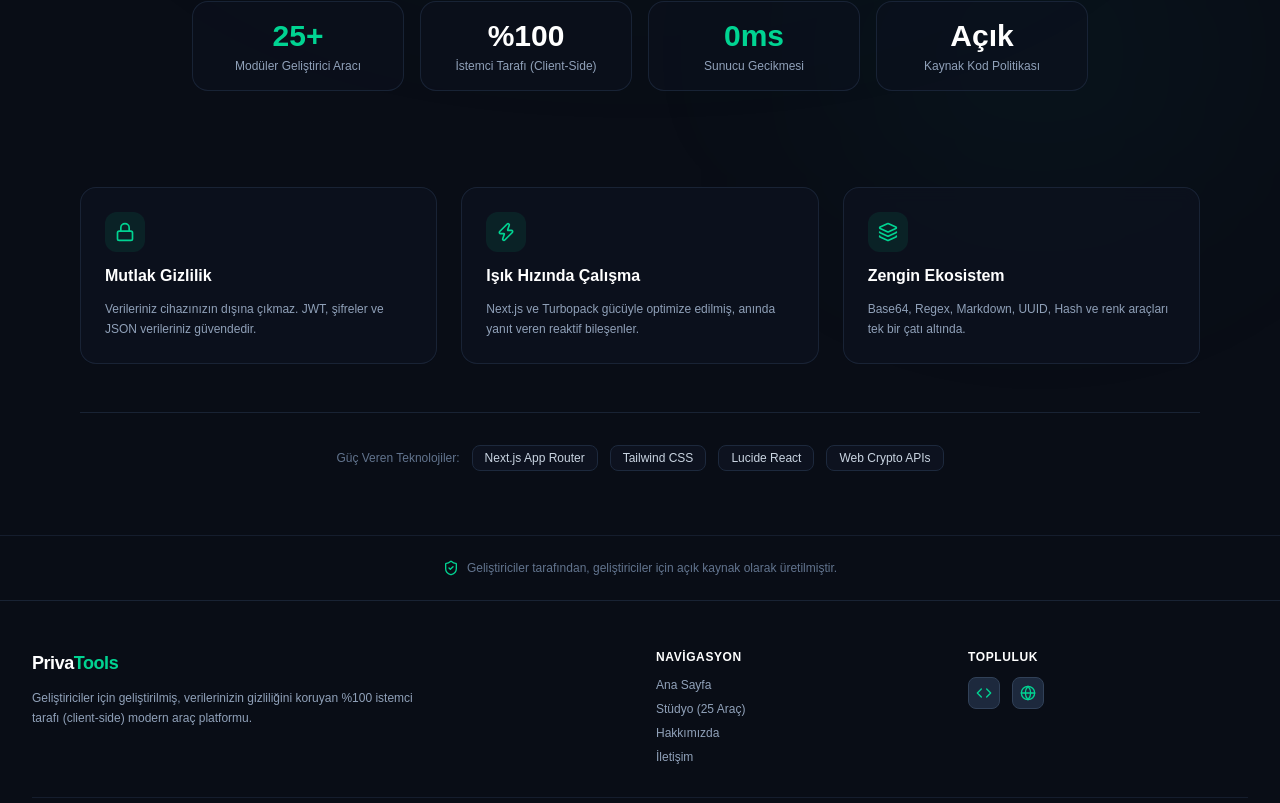
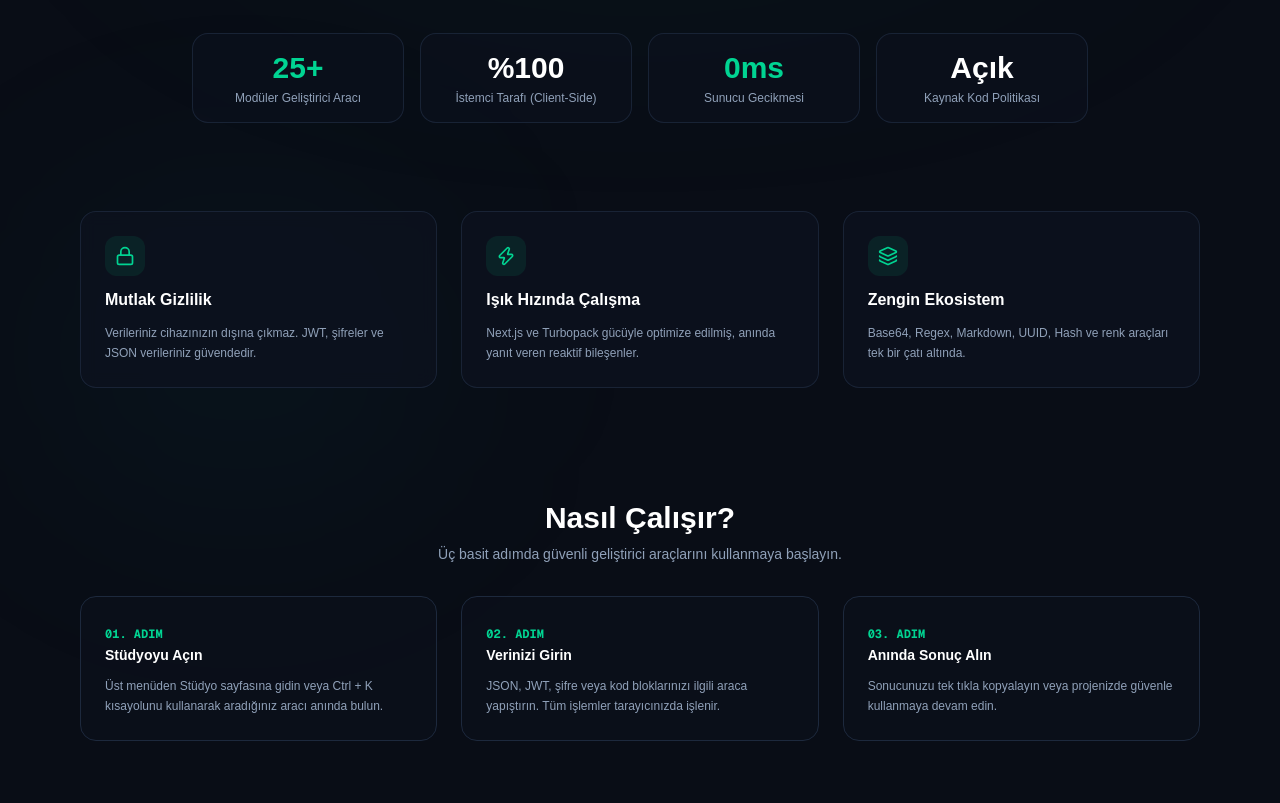
Before and after one commit to MuhammedEdev/privatools, a Next.js app: page / in a window 1280 px wide. Shown: the part 657-1460 px from the top of the page. Built offline with nearby package versions, Linux system fonts and the light colour scheme.

Commit message:
feat(home): add 'How It Works' section, process workflow cards, and enhanced layout spacing

```diff
--- a/src/app/page.tsx
+++ b/src/app/page.tsx
@@ -2,18 +2,18 @@
 "use client";
 
 import Link from "next/link";
-import { ArrowRight, Lock, Zap, Layers, Sparkles, ShieldCheck, Terminal, Cpu, Globe, Code2, CheckCircle2 } from "lucide-react";
+import { ArrowRight, Lock, Zap, Layers, Sparkles, ShieldCheck, Terminal, Code2, CheckCircle2, HelpCircle } from "lucide-react";
 
 export default function Home() {
   return (
     <div className="min-h-[calc(100vh-4rem)] bg-[#090D16] text-slate-100 flex flex-col justify-between relative overflow-hidden">
 
       {/* Arkaplan Dekoratif Işık Efektleri (Glow) */}
-      <div className="absolute top-0 left-1/2 -translate-x-1/2 w-[700px] h-[400px] bg-emerald-500/10 blur-[140px] rounded-full pointer-events-none" />
-      <div className="absolute bottom-1/3 right-10 w-[400px] h-[300px] bg-teal-500/5 blur-[120px] rounded-full pointer-events-none" />
+      <div className="absolute top-0 left-1/2 -translate-x-1/2 w-[800px] h-[450px] bg-emerald-500/10 blur-[150px] rounded-full pointer-events-none" />
+      <div className="absolute top-1/2 left-10 w-[400px] h-[300px] bg-teal-500/5 blur-[120px] rounded-full pointer-events-none" />
 
       {/* Hero Section */}
-      <div className="max-w-6xl mx-auto px-4 py-16 text-center space-y-12 relative z-10">
+      <div className="max-w-6xl mx-auto px-4 py-16 text-center space-y-16 relative z-10">
 
         {/* Üst Küçük Animasyonlu Rozet */}
         <div className="inline-flex items-center gap-2 px-4 py-1.5 rounded-full bg-emerald-500/10 border border-emerald-500/20 text-emerald-400 text-xs font-medium animate-pulse">
@@ -52,7 +52,7 @@ export default function Home() {
         </div>
 
         {/* İstatistik / Özet Barı */}
-        <div className="grid grid-cols-2 md:grid-cols-4 gap-4 pt-8 max-w-4xl mx-auto">
+        <div className="grid grid-cols-2 md:grid-cols-4 gap-4 pt-4 max-w-4xl mx-auto">
           <div className="bg-[#0D121F]/60 border border-slate-800/80 rounded-2xl p-4 text-center">
             <h4 className="text-2xl sm:text-3xl font-black text-emerald-400">25+</h4>
             <p className="text-xs text-slate-400 mt-1">Modüler Geliştirici Aracı</p>
@@ -72,7 +72,7 @@ export default function Home() {
         </div>
 
         {/* Özellikler Grid (Animasyonlu Kartlar) */}
-        <div className="grid grid-cols-1 sm:grid-cols-3 gap-6 pt-12 text-left">
+        <div className="grid grid-cols-1 sm:grid-cols-3 gap-6 pt-6 text-left">
           <div className="bg-[#0D121F]/80 backdrop-blur border border-slate-800/80 hover:border-emerald-500/40 rounded-2xl p-6 space-y-3 transition-all group">
             <div className="w-10 h-10 rounded-xl bg-emerald-500/10 flex items-center justify-center text-emerald-400 group-hover:scale-110 transition-transform">
               <Lock className="w-5 h-5" />
@@ -98,6 +98,32 @@ export default function Home() {
           </div>
         </div>
 
+        {/* Yeni Eklenen Bölüm: Nasıl Çalışır? */}
+        <div className="pt-12 space-y-8">
+          <div className="text-center space-y-2">
+            <h2 className="text-2xl sm:text-3xl font-bold text-white">Nasıl Çalışır?</h2>
+            <p className="text-xs sm:text-sm text-slate-400">Üç basit adımda güvenli geliştirici araçlarını kullanmaya başlayın.</p>
+          </div>
+
+          <div className="grid grid-cols-1 md:grid-cols-3 gap-6 text-left">
+            <div className="bg-[#0D121F]/40 border border-slate-800 rounded-2xl p-6 space-y-3">
+              <span className="text-emerald-400 font-mono text-xs font-bold">01. ADIM</span>
+              <h4 className="text-white font-semibold text-sm">Stüdyoyu Açın</h4>
+              <p className="text-xs text-slate-400 leading-relaxed">Üst menüden Stüdyo sayfasına gidin veya Ctrl + K kısayolunu kullanarak aradığınız aracı anında bulun.</p>
+            </div>
+            <div className="bg-[#0D121F]/40 border border-slate-800 rounded-2xl p-6 space-y-3">
+              <span className="text-emerald-400 font-mono text-xs font-bold">02. ADIM</span>
+              <h4 className="text-white font-semibold text-sm">Verinizi Girin</h4>
+              <p className="text-xs text-slate-400 leading-relaxed">JSON, JWT, şifre veya kod bloklarınızı ilgili araca yapıştırın. Tüm işlemler tarayıcınızda işlenir.</p>
+            </div>
+            <div className="bg-[#0D121F]/40 border border-slate-800 rounded-2xl p-6 space-y-3">
+              <span className="text-emerald-400 font-mono text-xs font-bold">03. ADIM</span>
+              <h4 className="text-white font-semibold text-sm">Anında Sonuç Alın</h4>
+              <p className="text-xs text-slate-400 leading-relaxed">Sonucunuzu tek tıkla kopyalayın veya projenizde güvenle kullanmaya devam edin.</p>
+            </div>
+          </div>
+        </div>
+
         {/* Teknoloji Stack Rozetleri */}
         <div className="pt-8 border-t border-slate-800/80 flex flex-wrap items-center justify-center gap-3 text-xs text-slate-400">
           <span className="text-slate-500 font-medium">Güç Veren Teknolojiler:</span>
```
